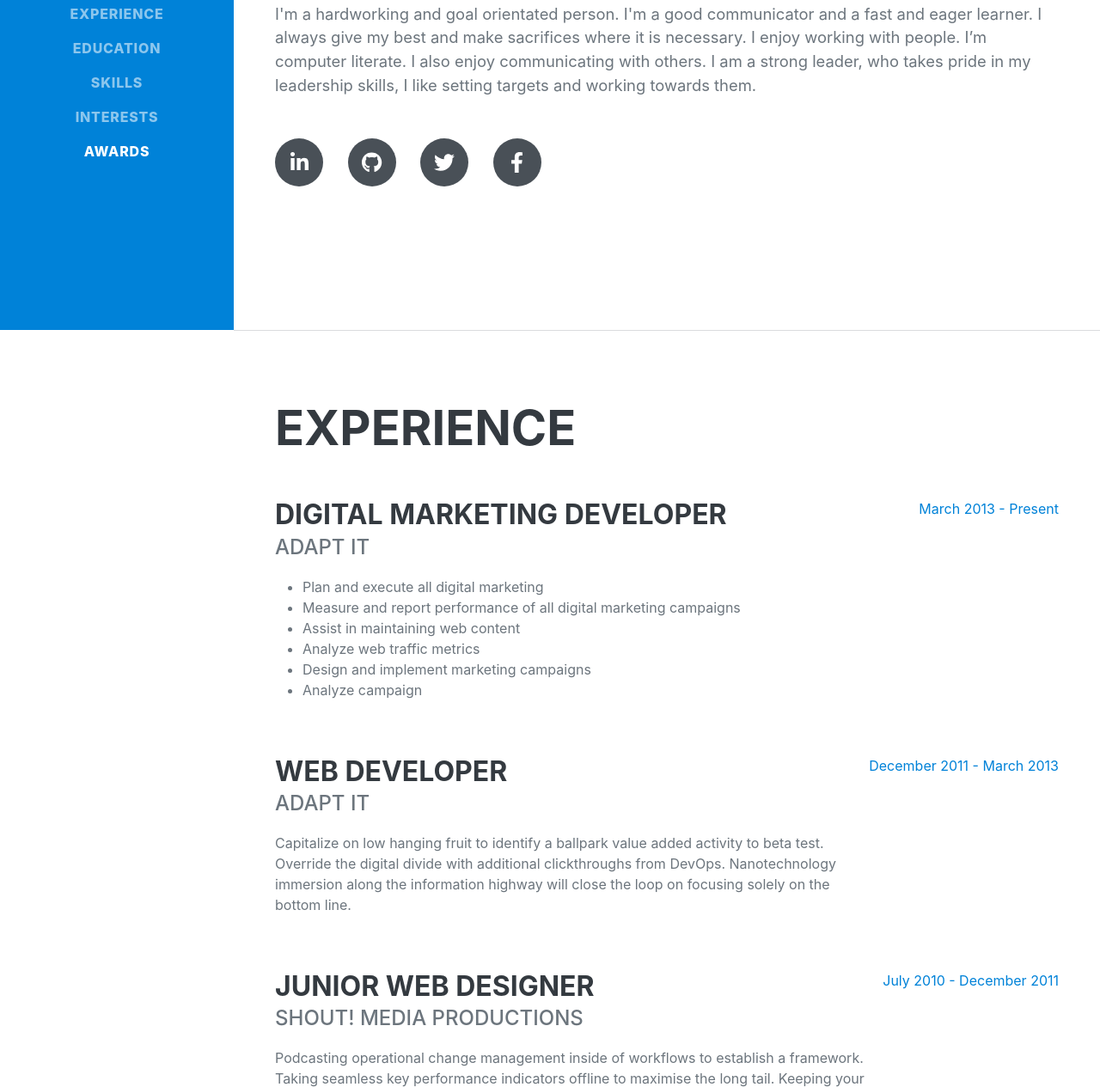
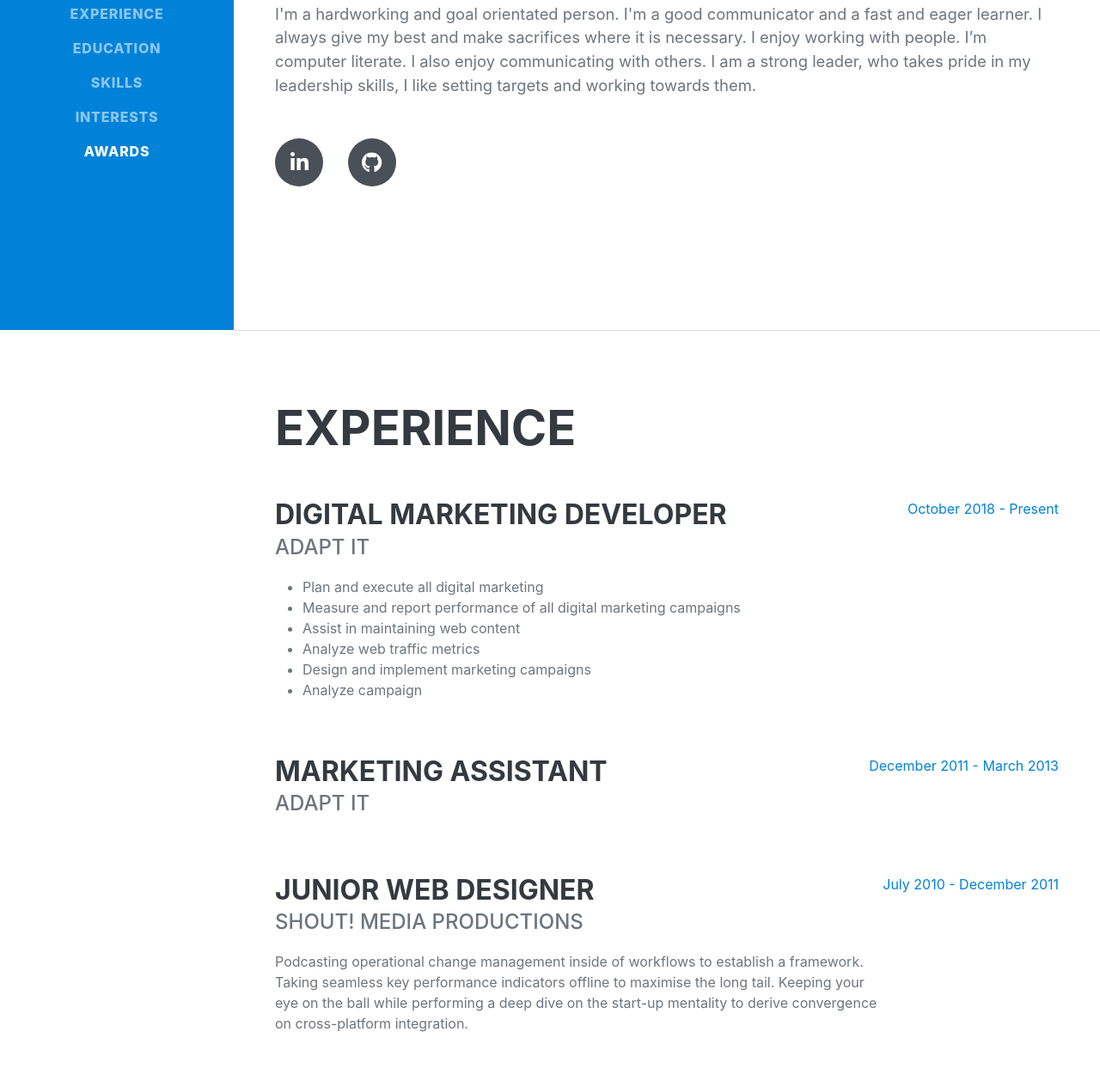
Before and after one commit to Mina1521/Azmina_Pyarali_resume, a plain HTML site: page index.html in a window 1280 px wide. Shown: the part 416-1681 px from the top of the page at 86% size. Drawn offline with nearby package versions, Linux system fonts and the light colour scheme; a web font is replaced by a local one.

Commit message:
remove unecessary links

```diff
--- a/index.html
+++ b/index.html
@@ -5,7 +5,7 @@
         <meta name="viewport" content="width=device-width, initial-scale=1, shrink-to-fit=no" />
         <meta name="description" content="" />
         <meta name="author" content="" />
-        <title>Resume - Start Bootstrap Theme</title>
+        <title>Azmina Pyarali CV</title>
         <link rel="icon" type="image/x-icon" href="assets/img/favicon.ico" />
         <!-- Font Awesome icons (free version)-->
         <script src="https://use.fontawesome.com/releases/v6.1.0/js/all.js" crossorigin="anonymous"></script>
@@ -51,8 +51,7 @@
                     <div class="social-icons">
                         <a class="social-icon" href="#!"><i class="fab fa-linkedin-in"></i></a>
                         <a class="social-icon" href="#!"><i class="fab fa-github"></i></a>
-                        <a class="social-icon" href="#!"><i class="fab fa-twitter"></i></a>
-                        <a class="social-icon" href="#!"><i class="fab fa-facebook-f"></i></a>
+
                     </div>
                 </div>
             </section>
@@ -75,13 +74,13 @@
 
                             </ul>
                         </div>
-                        <div class="flex-shrink-0"><span class="text-primary">March 2013 - Present</span></div>
+                        <div class="flex-shrink-0"><span class="text-primary">October 2018 - Present</span></div>
                     </div>
                     <div class="d-flex flex-column flex-md-row justify-content-between mb-5">
                         <div class="flex-grow-1">
-                            <h3 class="mb-0">Web Developer</h3>
+                            <h3 class="mb-0">Marketing Assistant</h3>
                             <div class="subheading mb-3">Adapt IT</div>
-                            <p>Capitalize on low hanging fruit to identify a ballpark value added activity to beta test. Override the digital divide with additional clickthroughs from DevOps. Nanotechnology immersion along the information highway will close the loop on focusing solely on the bottom line.</p>
+
                         </div>
                         <div class="flex-shrink-0"><span class="text-primary">December 2011 - March 2013</span></div>
                     </div>
```
